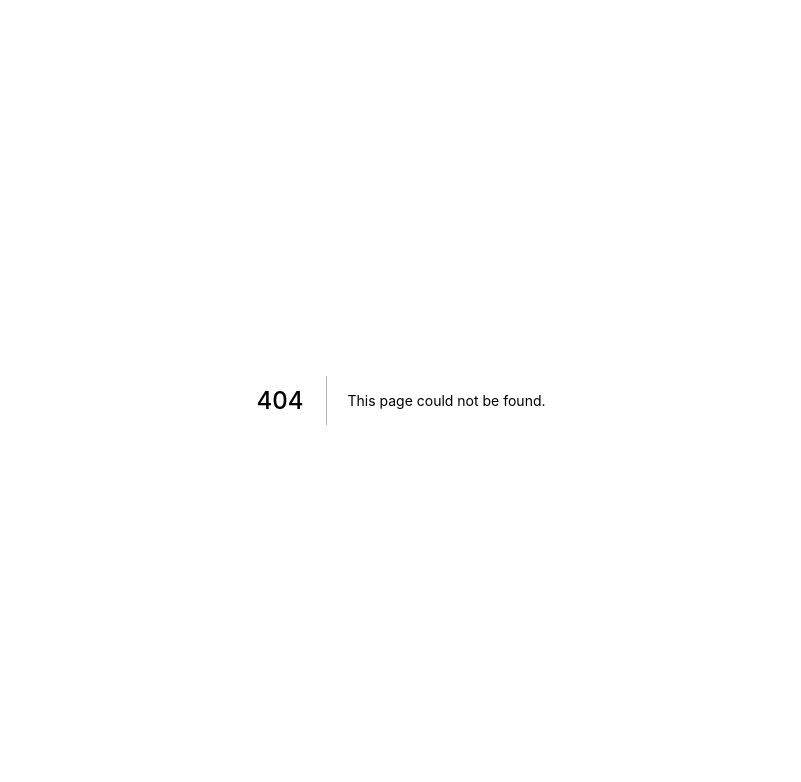
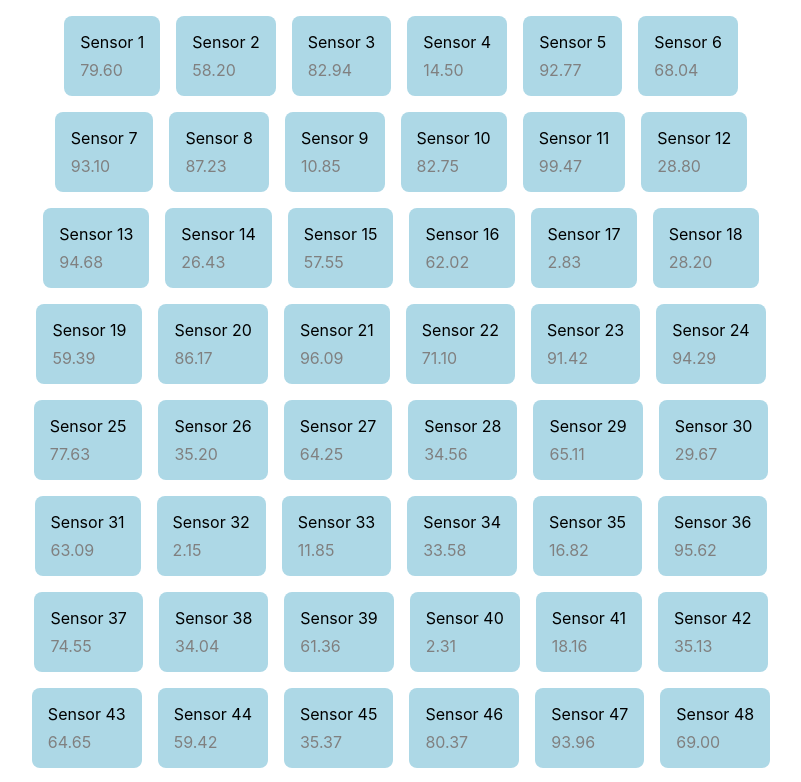
Before and after one commit to MikelArnaiz/codestar-rnd-nextjs, a Next.js app: page /sensors in a window 1280 px wide. Before the commit this address had no page. Shown: the top 782 px of the page, without its empty margins (239-1040 px from the left). Built offline with nearby package versions, Linux system fonts and the light colour scheme.

Commit message:
Adds basic routing, pages and components

```diff
--- /dev/null
+++ b/components/Sensor/Sensor.tsx
@@ -0,0 +1,43 @@
+import styled from '@emotion/styled'
+import Link from 'next/link'
+import { SensorData } from '../../domain/Sensor'
+
+export type SensorProps = SensorData
+
+export const Sensor = (props: SensorProps) => {
+  return (
+    <SensorContainer>
+      <SensorTitle href={`/sensors/${props.id}`}>
+        <a>{props.name}</a>
+      </SensorTitle>
+      <SensorValue>{props.value}</SensorValue>
+    </SensorContainer>
+  )
+}
+
+export function createSensorData(index: number): SensorData {
+  const id = index + 1
+  return {
+    id,
+    name: `Sensor ${id}`,
+    value: (Math.random() * 100).toFixed(2),
+  }
+}
+
+const SensorContainer = styled.div`
+  display: flex;
+  flex-direction: column;
+  padding: 16px;
+  gap: 8px;
+  background-color: lightblue;
+  border-radius: 8px;
+`
+
+const SensorTitle = styled(Link)`
+  font-size: 1.5em;
+  display: inline-block;
+`
+
+const SensorValue = styled.div`
+  color: grey;
+`
--- /dev/null
+++ b/domain/Sensor.ts
@@ -0,0 +1,5 @@
+export type SensorData = Readonly<{
+  id: number
+  name: string
+  value: string
+}>
--- /dev/null
+++ b/pages/sensors/index.tsx
@@ -0,0 +1,42 @@
+import { GetStaticPropsResult } from 'next'
+import { SensorData } from '../../domain/Sensor'
+import { Sensor, createSensorData } from '../../components/Sensor/Sensor'
+import styled from '@emotion/styled'
+
+type SensorPageProps = Readonly<{
+  sensors: SensorData[]
+}>
+
+const sensors = Array(100)
+  .fill(null)
+  .map((_, index): SensorData => createSensorData(index))
+
+export default function SensorsPage(props: SensorPageProps) {
+  const { sensors } = props
+
+  return (
+    <SensorsContainer>
+      {sensors.map((sensor) => (
+        <Sensor {...sensor} />
+      ))}
+    </SensorsContainer>
+  )
+}
+
+export function getStaticProps(): GetStaticPropsResult<SensorPageProps> {
+  return {
+    props: {
+      sensors,
+    },
+  }
+}
+
+const SensorsContainer = styled.div`
+  display: flex;
+  flex-wrap: wrap;
+  padding: 16px;
+  gap: 16px;
+  max-width: 800px;
+  margin: 0 auto;
+  justify-content: center;
+`
--- /dev/null
+++ b/utils/regexp.ts
@@ -0,0 +1 @@
+export const isNumber = (value: string): boolean => !!value.match(/^\d$/)
```
Also changed, not shown: pages/sensors/[id].tsx (added, +12 -0 lines).
